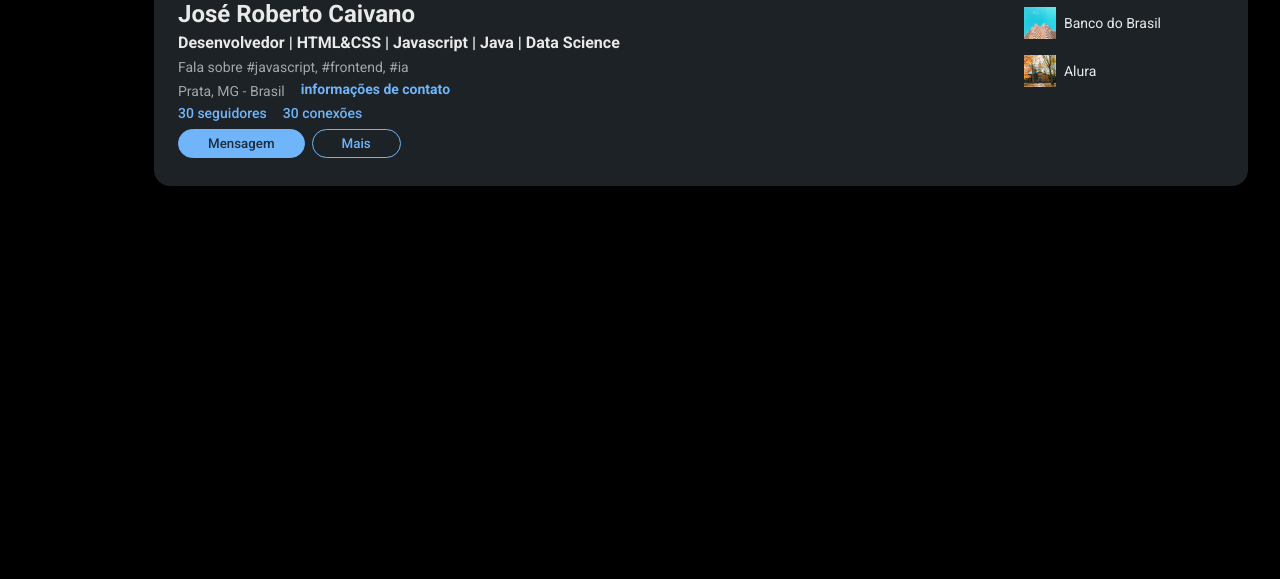
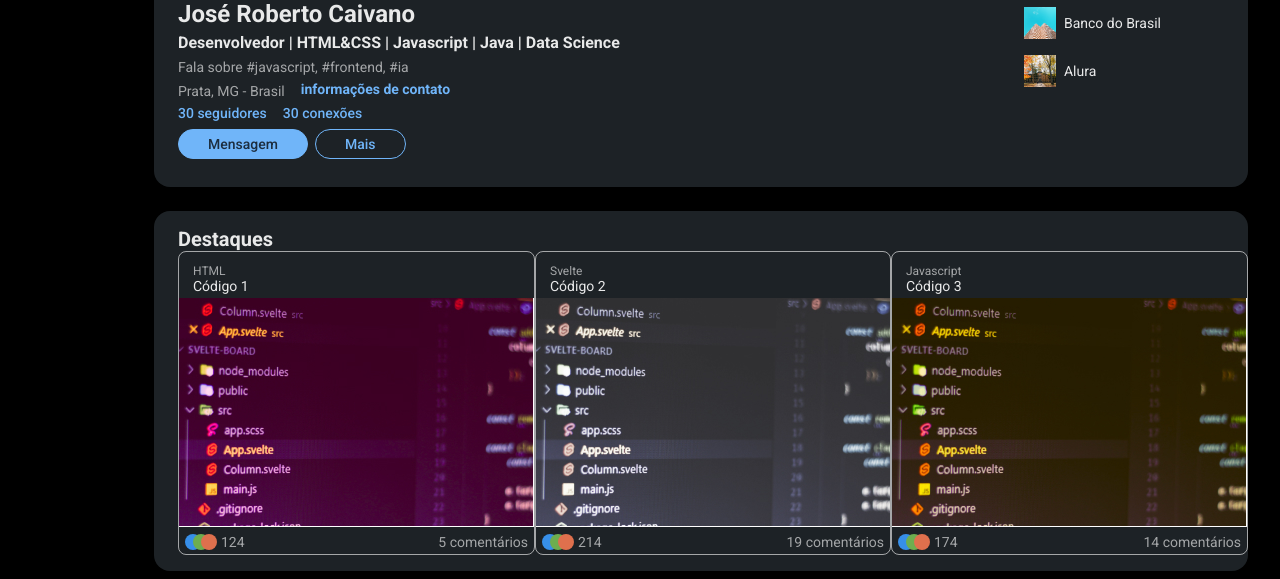
Before and after one commit to zecaivano/07-Days-of-Code---Nat-lia-Dev, a plain HTML site: page index.html in a window 1280 px wide. Shown: the part 338-917 px from the top of the page. Before the commit the page ends 800 px from the top, so only its background shows below. Drawn offline with Linux system fonts and the light colour scheme.

Commit message:
Terceiro dia do desafio
Seção destaques

```diff
--- a/css/style.css
+++ b/css/style.css
@@ -16,6 +16,8 @@
 *{
     font-family: 'Roboto', sans-serif;
     color: var(--texto-principal);
+    font-size: 14px;
+    font-weight: 400;
 }
 body {
     background-color: var(--fundo-escuro);
@@ -27,6 +29,7 @@ body {
 .capa {
     width: 100%;
     height: 230px;
+    object-fit: cover;
 }
 
 .perfil {
@@ -128,3 +131,51 @@ body {
 .card__empresa{
     margin: 8px;
 }
+
+.destaques {
+    font-weight: 600;
+    font-size: 20px;
+}
+.destaques__container {
+    display: flex;
+    justify-content: space-between;
+}
+.card__destaques {
+    padding: 16px 24px;
+}
+
+.minicard {
+    border: 1px solid #FFFFFF99;
+    border-radius: 8px;
+}
+
+.publicacao {
+    color: var(--texto-secundario);
+    font-size: 12px;
+    font-weight: 400;
+    margin: 12px 0 0 14px;
+}
+.publicacao-destaque {
+    margin-top: 4px;
+}
+.legenda {
+    margin-left: 14px;
+}
+
+.reacoes {
+    display: flex;
+    justify-content: space-between;
+    margin: 4px 6px;
+}
+
+.reacoes span, .reacoes p {
+    color: var(--texto-secundario);
+    margin-left: 4px;
+}
+.publicacao-destaque {
+    border: none;
+}
+.reacoes-container {
+    display: flex;
+    align-items: center;
+}
--- a/index.html
+++ b/index.html
@@ -83,5 +83,46 @@
             </div>
         </div>
     </main>
+    <section class="card card__destaques">
+        <h2 class="destaques">Destaques</h2>
+        <div class="destaques__container">
+            <div class="minicard">
+                <h3 class="publicacao">HTML</h3>
+                <h4 class="legenda">Código 1</h4>
+                <img src="img/publicacao-1.jpg" alt="linhas de codigo" class="publicacao-destaque">
+                <div class="reacoes">
+                    <div class="reacoes-container">
+                        <img src="img/reacoes.svg" alt="Reações">
+                        <span>124</span>
+                    </div>
+                    <p>5 comentários</p>
+                </div>
+            </div>
+            <div class="minicard">
+                <h3 class="publicacao">Svelte</h3>
+                <h4 class="legenda">Código 2</h4>
+                <img src="img/publicacao-2.jpg" alt="linhas de codigo" class="publicacao-destaque">
+                <div class="reacoes">
+                    <div class="reacoes-container">
+                        <img src="img/reacoes.svg" alt="Reações">
+                        <span>214</span>
+                    </div>
+                    <p>19 comentários</p>
+                </div>
+            </div>
+            <div class="minicard">
+                <h3 class="publicacao">Javascript</h3>
+                <h4 class="legenda">Código 3</h4>
+                <img src="img/publicacao-3.jpg" alt="linhas de codigo" class="publicacao-destaque">
+                <div class="reacoes">
+                    <div class="reacoes-container">
+                        <img src="img/reacoes.svg" alt="Reações">
+                        <span>174</span>
+                    </div>
+                    <p>14 comentários</p>
+                </div>
+            </div>
+        </div>
+    </section>
 </body>
 </html>
```
Also changed, not shown: img/publicacao-1.jpg (added), img/publicacao-2.jpg (added), img/publicacao-3.jpg (added), img/reacoes.svg (added).
